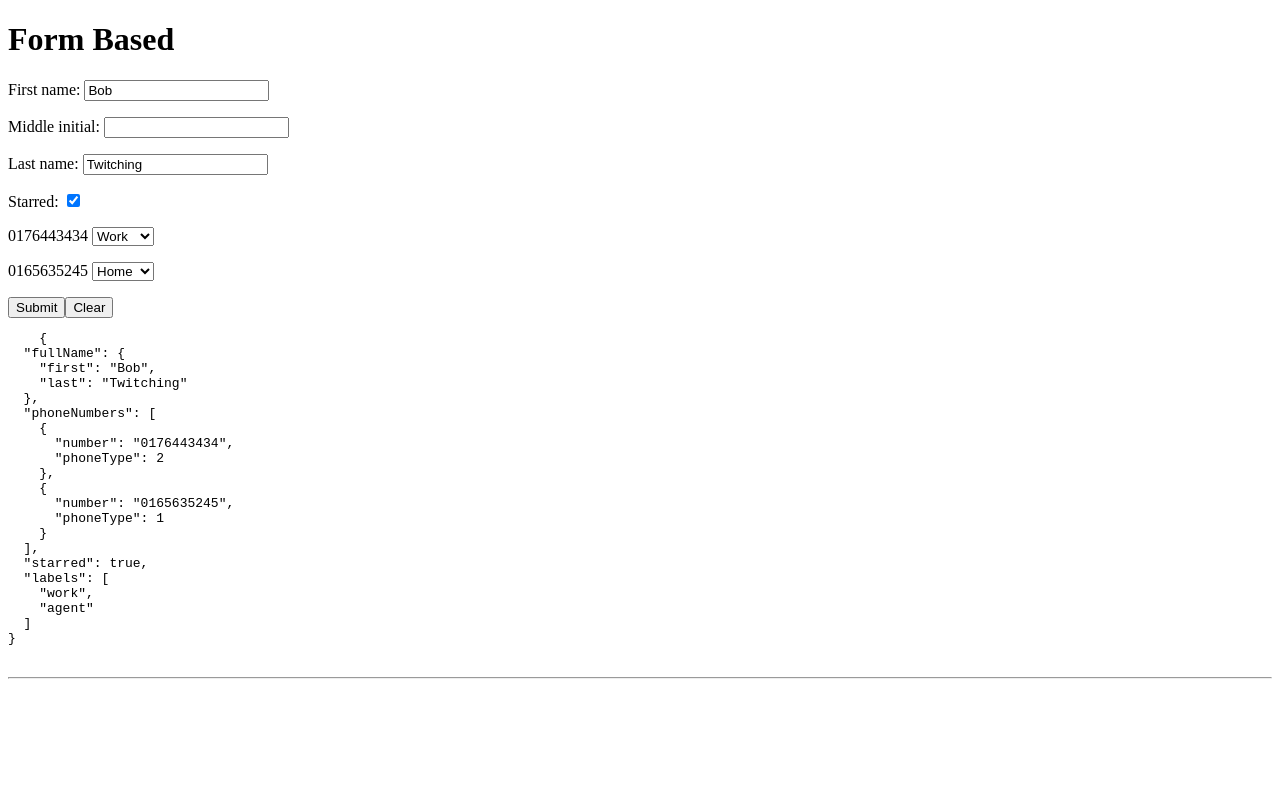
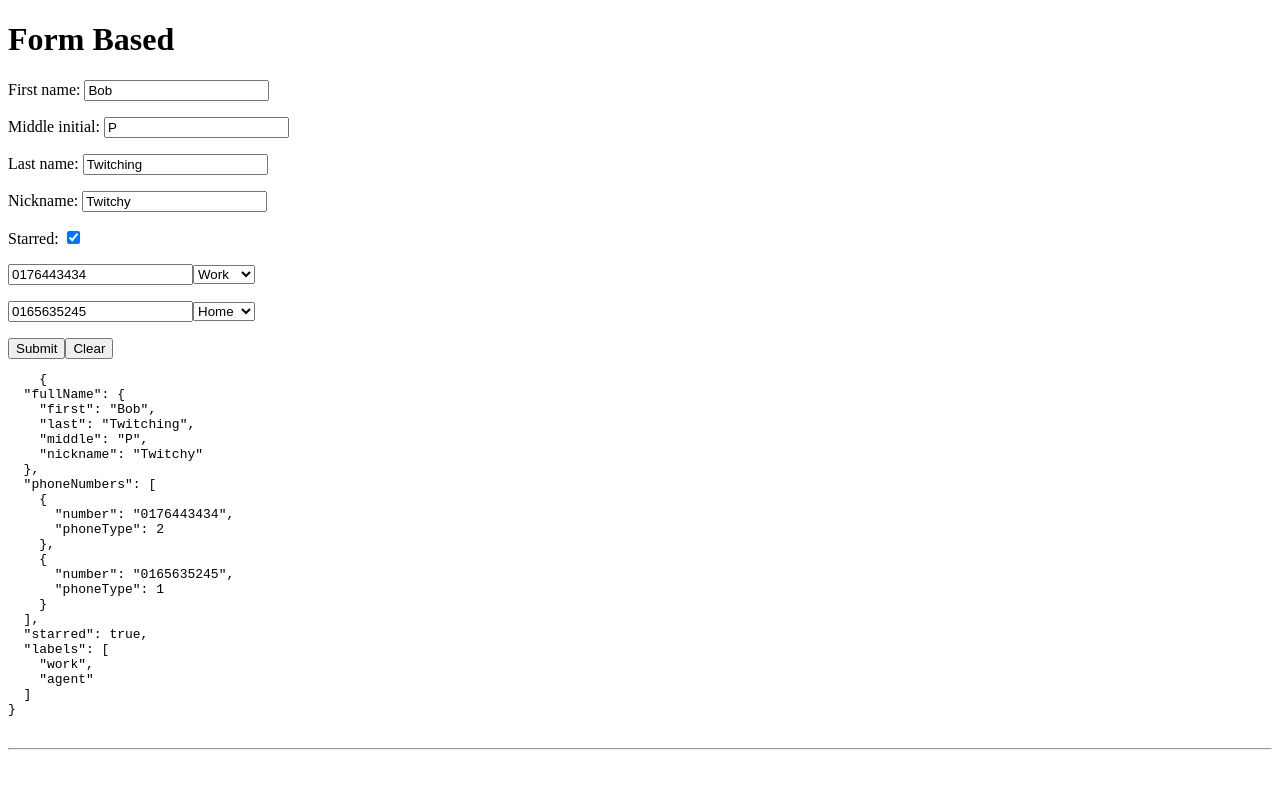
Before and after one commit to marklishman/angular-forms, an Angular app: page / in a window 1280 px wide. Shown: the top 788 px of the page. Built offline with nearby package versions, Linux system fonts and the light colour scheme.

Commit message:
Add model groups

```diff
--- a/src/app/form-based/form.component.html
+++ b/src/app/form-based/form.component.html
@@ -2,6 +2,7 @@
 <h1>Form Based</h1>
 <form #nameForm="ngForm" (ngSubmit)="save(nameForm.value)">
 
+  <div ngModelGroup="fullName">
     <p>
       <label>First name:
         <input type="text"
@@ -15,7 +16,7 @@
 
     <p>
       <label>Middle initial:
-      <input type="text" id="middle"
+        <input type="text"
                [(ngModel)]="contact.fullName.middle" name="middle">
       </label>
     </p>
@@ -34,6 +35,14 @@
     </p>
 
     <p>
+      <label>Nickname:
+        <input type="text"
+               [(ngModel)]="contact.fullName.nickname" name="nickname">
+      </label>
+    </p>
+  </div>
+
+  <p>
     <label>Starred:
       <input type="checkbox"
              [(ngModel)]="contact.starred" name="starred"
@@ -41,10 +50,11 @@
     </label>
   </p>
 
-  <p *ngFor="let phone of contact.phoneNumbers; let contactIndex = index">
-    {{phone.number}}
+    <div *ngFor="let phone of contact.phoneNumbers; let contactIndex = index">
+      <p ngModelGroup="phoneNumbers[{{contactIndex}}]">
+        <input type="text" [(ngModel)]="phone.number" name="phone">
         <label>
-      <select [(ngModel)]="phone.phoneType" name="{{contactIndex}}">
+          <select [(ngModel)]="phone.phoneType" name="phoneType">
             <option *ngFor="let type of PhoneType.values(); let phoneIndex = index"
                     [ngValue]="phoneIndex">
 
@@ -55,6 +65,7 @@
           </select>
         </label>
       </p>
+    </div>
 
   <button type="submit" [disabled]="nameForm.invalid" >Submit</button>
   <button type="button" (click)="nameForm.reset()">Clear</button>
--- a/src/app/form-based/form.component.ts
+++ b/src/app/form-based/form.component.ts
@@ -1,7 +1,7 @@
 import { Component } from '@angular/core';
 import {FullName} from '../model/full-name';
-import { Contact } from '../model/Contact';
-import { PhoneNumber, PhoneType } from '../model/Phone';
+import { Contact } from '../model/contact';
+import { PhoneNumber, PhoneType } from '../model/phone';
 
 @Component({
   selector: 'app-form-based',
@@ -37,7 +37,9 @@ export class FormComponent {
     this.contact = new Contact(
       new FullName(
         'Bob',
-        'Twitching'
+        'Twitching',
+        'P',
+        'Twitchy'
       ),
       numbers,
       true,
--- a/src/app/model/Contact.ts
+++ b/src/app/model/contact.ts
@@ -1,5 +1,5 @@
 import { FullName } from './full-name';
-import { PhoneNumber } from './Phone';
+import { PhoneNumber } from './phone';
 
 export class Contact {
 
```
Also changed, not shown: src/app/model/phone.ts (renamed from src/app/model/Phone.ts). Lines whose indentation alone changed are shown as unchanged.
